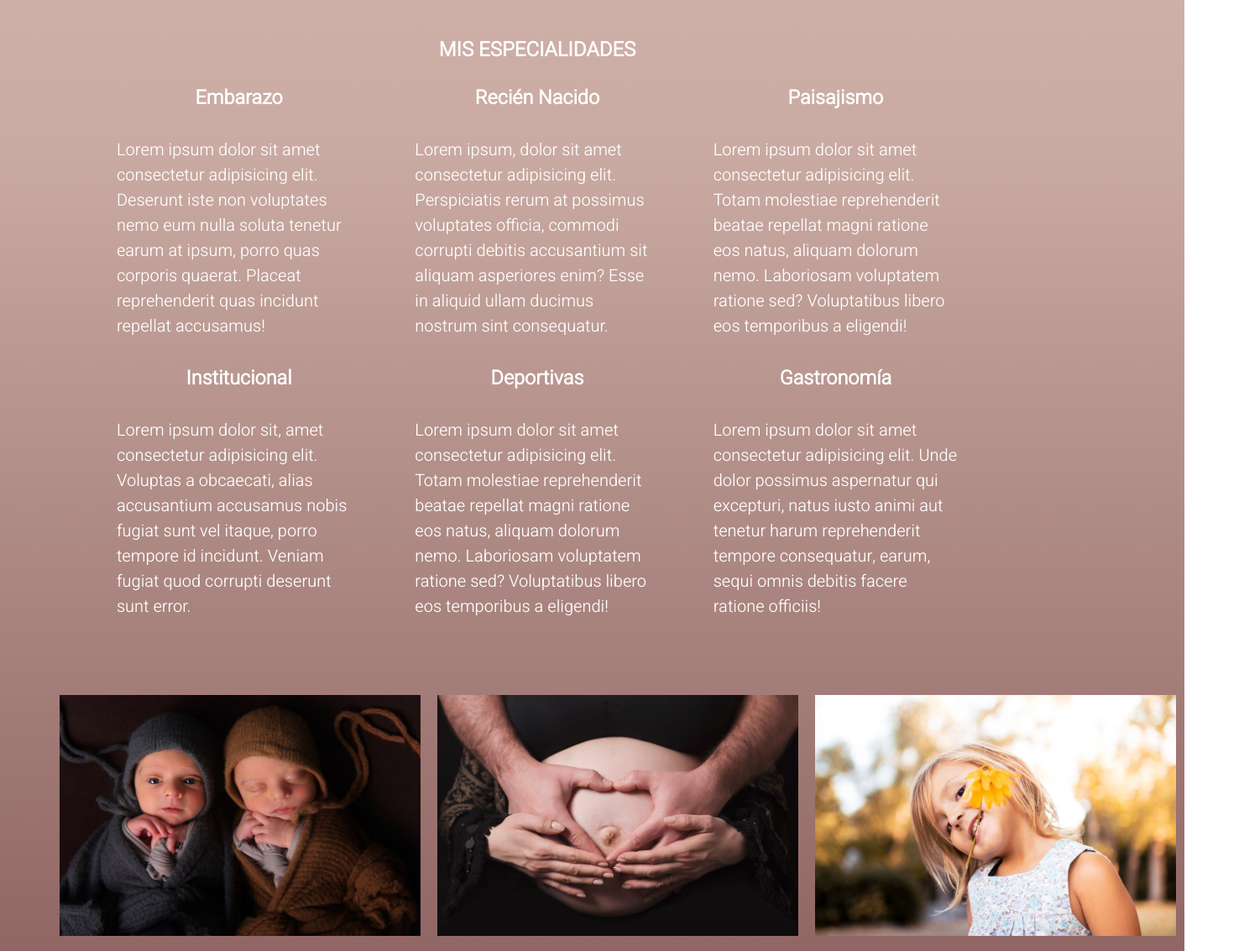
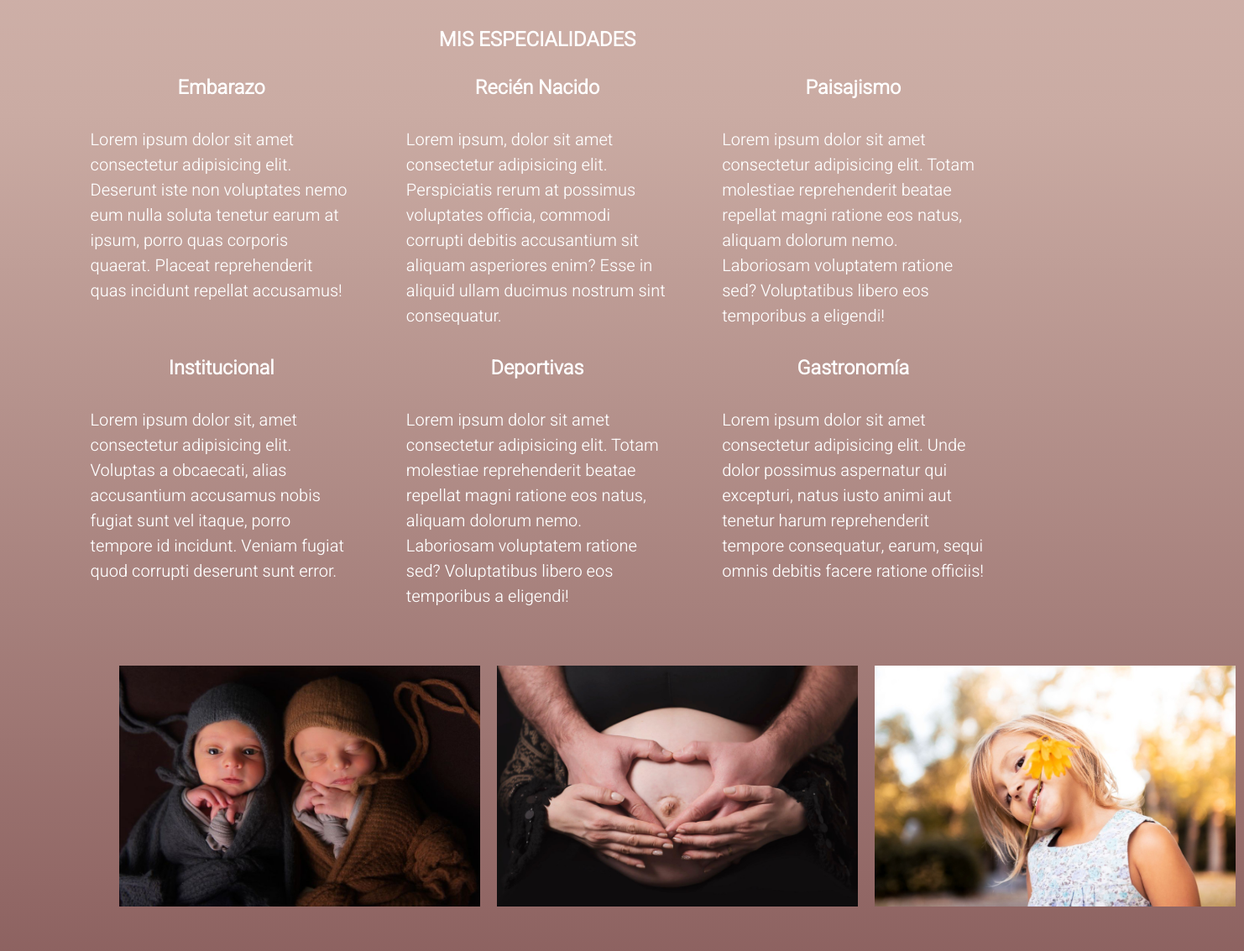
Before and after one commit to BerLissarrague/Repo-Proyecto-final, a plain HTML site: page index.html in a window 1280 px wide. Shown: the part 945-2078 px from the top of the page at 84% size, 1482 px wide, since content can reach past the window. Drawn offline with Linux system fonts and the light colour scheme.

Commit message:
reposive rama

```diff
--- a/Css/estilo.css
+++ b/Css/estilo.css
@@ -74,7 +74,7 @@ body{
     grid-column-gap: 2%;
     grid-row-gap: 2%;
     width: 90%;
-    margin-bottom: 5%;
+    margin: 0 auto 4% auto;
 }
 .galeria img{
     width: 100%;
@@ -85,7 +85,7 @@ body{
     grid-template-columns: repeat(3, 1fr);
     grid-template-rows: repeat(2, 1fr);
     grid-template-areas: "embarazo recienNacido paisajismo""institucional deportiva gastronomica";
-    width: 85%;
+    width: 90%;
     text-align: center;
     font-size: 20px;
     line-height: 1.5em;
@@ -117,13 +117,14 @@ body{
 
 .imagFondo{
     width: 90%;
-    margin: 3rem;
+    margin: 2% auto;
 }
 .fotoFondo{
     display: flex;
     flex-direction: row;
     justify-content:space-between;
     width: 90%;
+    margin:0 auto;
 }
 .imagFondo img{
     width: 450px;
```
